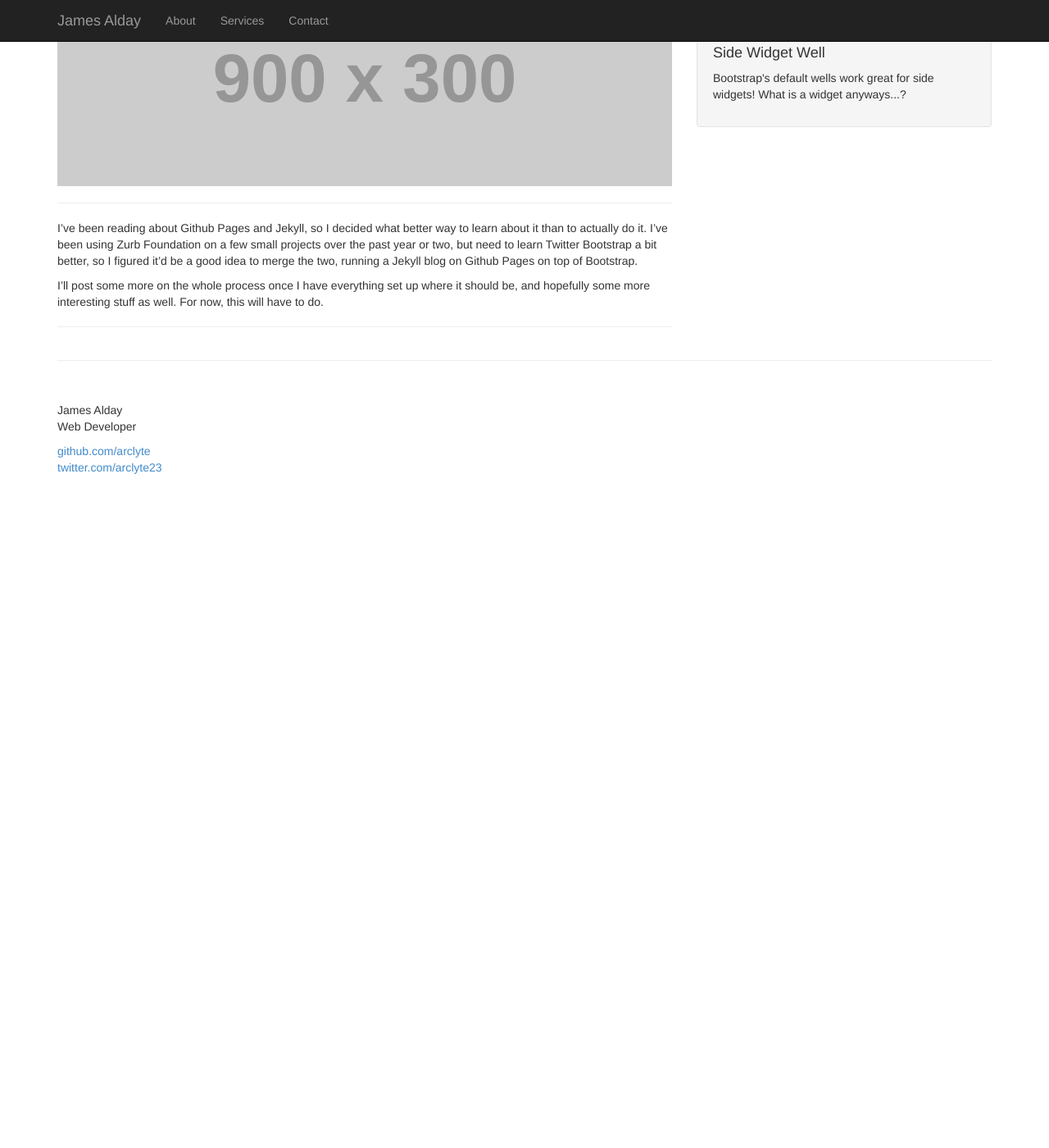
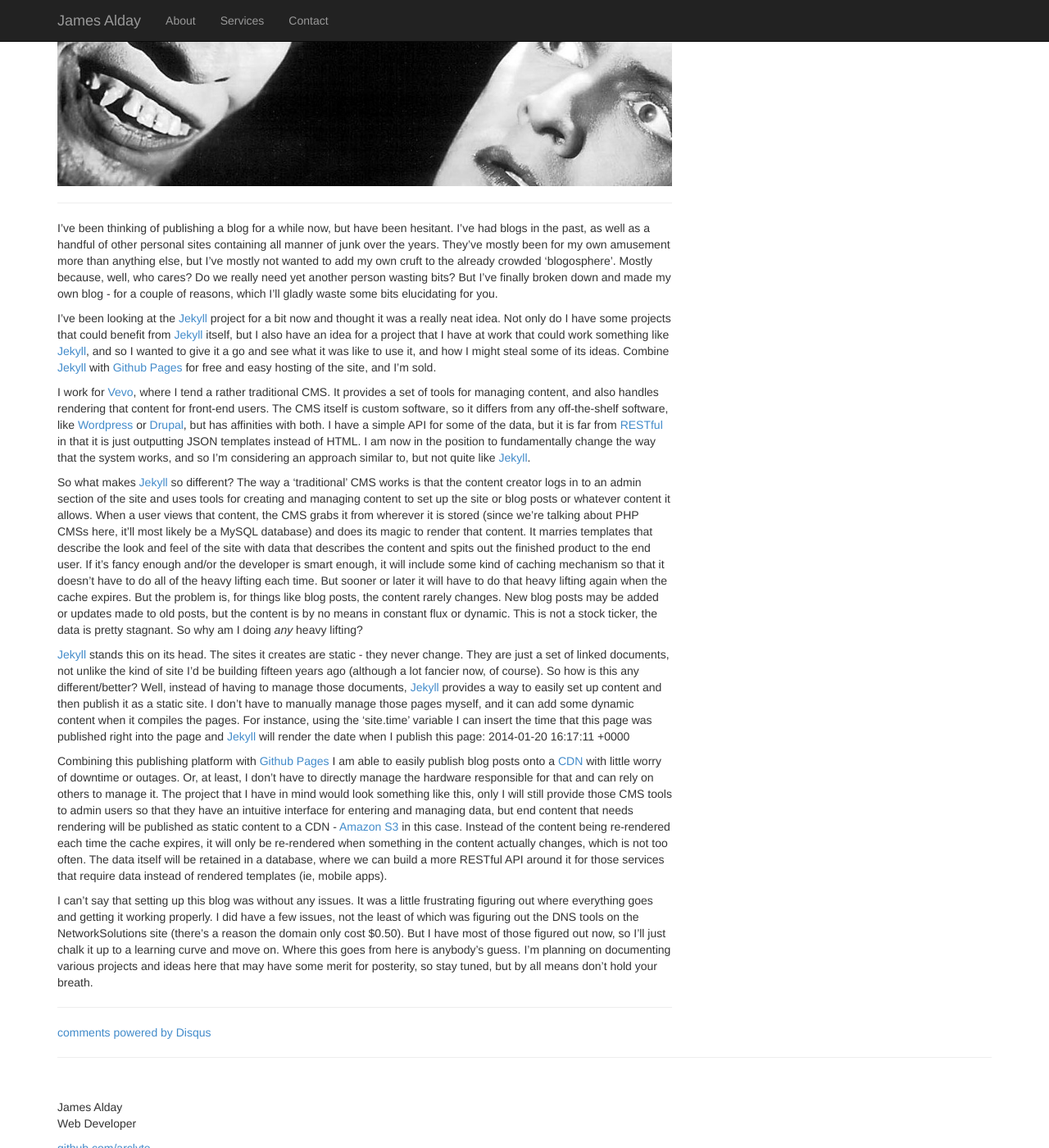
Before and after one commit to arclyte/arclyte.github.io, a Jekyll site: the page built from _posts/2014-01-18-so-this-is-a-post.markdown, in a window 1280 px wide and 1400 px high, scrolled down 285 px. Shown: the whole window at 82% size. Built offline with Jekyll 4.4.1, drawn with Linux system fonts in a browser that asks for light colours; nearby versions of some CDN libraries; library files that are not in the unit come from our copies; Markdown is read by kramdown in place of the engine named in the settings; comment, search, counter and statistics services are not loaded; before the commit the page ends 915 px from its top, so only the background shows below that; some of the changed text lies outside the part shown.

Commit message:
Add disqus comments, fix initial post
- default.html - added disqus comment code; removed side wells for now since they’re placeholders anyway; fix bootstrap js reference;
- post.html - post layout loads post header image from a variable instead of a static image
- rewrote initial post, added image variable

```diff
--- a/_layouts/default.html
+++ b/_layouts/default.html
@@ -66,6 +66,23 @@
 				<hr>
 
 				<!-- the comments -->
+				<div id="disqus_thread"></div>
+				<script type="text/javascript">
+					/* * * CONFIGURATION VARIABLES: EDIT BEFORE PASTING INTO YOUR WEBPAGE * * */
+					var disqus_shortname = 'jamesalday'; // required: replace example with your forum shortname
+					var disqus_identifier = '{{page.id}}';
+					var disqus_title = '{{page.title}}';
+					var disqus_url = '{{site.url}}{{page.url}}';
+
+					/* * * DON'T EDIT BELOW THIS LINE * * */
+					(function() {
+						var dsq = document.createElement('script'); dsq.type = 'text/javascript'; dsq.async = true;
+						dsq.src = '//' + disqus_shortname + '.disqus.com/embed.js';
+						(document.getElementsByTagName('head')[0] || document.getElementsByTagName('body')[0]).appendChild(dsq);
+					})();
+				</script>
+	<noscript>Please enable JavaScript to view the <a href="http://disqus.com/?ref_noscript">comments powered by Disqus.</a></noscript>
+	<a href="http://disqus.com" class="dsq-brlink">comments powered by <span class="logo-disqus">Disqus</span></a>
 
 			</div>
 
@@ -74,28 +91,6 @@
 					<a class="twitter-timeline" data-dnt="true" href="https://twitter.com/arclyte23" data-widget-id="424698835890225152">Tweets by @arclyte23</a>
 					<script>!function(d,s,id){var js,fjs=d.getElementsByTagName(s)[0],p=/^http:/.test(d.location)?'http':'https';if(!d.getElementById(id)){js=d.createElement(s);js.id=id;js.src=p+"://platform.twitter.com/widgets.js";fjs.parentNode.insertBefore(js,fjs);}}(document,"script","twitter-wjs");</script>
 				</div>
-				<div class="well">
-					<h4>Popular Blog Categories</h4>
-					<div class="row">
-						<div class="col-lg-6">
-							<ul class="list-unstyled">
-								<li><a href="">&nbsp;</a></li>
-							</ul>
-						</div>
-						<div class="col-lg-6">
-							<ul class="list-unstyled">
-								<li><a href="">&nbsp;</a></li>
-							</ul>
-						</div>
-					</div>
-				</div>
-				<!-- /well -->
-
-				<div class="well">
-					<h4>Side Widget Well</h4>
-					<p>Bootstrap's default wells work great for side widgets! What is a widget anyways...?</p>
-				</div>
-				<!-- /well -->
 			</div>
 		</div>
 
@@ -122,7 +117,7 @@
 
 	<!-- JavaScript -->
 	<script src="https://code.jquery.com/jquery.js"></script>
-	<script src="js/bootstrap.js"></script>
+	<script src="/js/bootstrap.js"></script>
 
 </body>
 
--- a/_layouts/post.html
+++ b/_layouts/post.html
@@ -7,7 +7,7 @@ layout: default
 	<span class="glyphicon glyphicon-time"></span> Posted on {{ page.date | date_to_string }}
 </p>
 <hr>
-<img src="http://placehold.it/900x300" class="img-responsive">
+<img src="{{site.url}}/images/{{page.header_image}}" class="img-responsive">
 <hr>
 <p class="lead">
 	{{ content }}
--- a/_posts/2014-01-18-so-this-is-a-post.markdown
+++ b/_posts/2014-01-18-so-this-is-a-post.markdown
@@ -1,9 +1,24 @@
 ---
 layout: post
 title:  "So, this is a blog..."
-date:   2014-01-18 18:15:00
+date:   2014-01-20 09:14:00
+header_image: jekyll_hyde.jpg
 ---
 
-I've been reading about Github Pages and Jekyll, so I decided what better way to learn about it than to actually do it.  I've been using Zurb Foundation on a few small projects over the past year or two, but need to learn Twitter Bootstrap a bit better, so I figured it'd be a good idea to merge the two, running a Jekyll blog on Github Pages on top of Bootstrap.
+I've been thinking of publishing a blog for a while now, but have been hesitant.  I've had blogs in the past, as well as a handful of other personal sites containing all manner of junk over the years.  They've mostly been for my own amusement more than anything else, but I've mostly not wanted to add my own cruft to the already crowded 'blogosphere'.  Mostly because, well, who cares?  Do we really need yet another person wasting bits?  But I've finally broken down and made my own blog - for a couple of reasons, which I'll gladly waste some bits elucidating for you.
 
-I'll post some more on the whole process once I have everything set up where it should be, and hopefully some more interesting stuff as well. For now, this will have to do.
+I've been looking at the [Jekyll] project for a bit now and thought it was a really neat idea.  Not only do I have some projects that could benefit from [Jekyll] itself, but I also have an idea for a project that I have at work that could work something like [Jekyll], and so I wanted to give it a go and see what it was like to use it, and how I might steal some of its ideas.  Combine [Jekyll] with [Github Pages] for free and easy hosting of the site, and I'm sold.
+
+I work for [Vevo](http://www.vevo.com), where I tend a rather traditional CMS.  It provides a set of tools for managing content, and also handles rendering that content for front-end users.  The CMS itself is custom software, so it differs from any off-the-shelf software, like [Wordpress](http://wordpress.org/) or [Drupal](https://drupal.org/), but has affinities with both.  I have a simple API for some of the data, but it is far from [RESTful](http://en.wikipedia.org/wiki/Representational_state_transfer) in that it is just outputting JSON templates instead of HTML.  I am now in the position to fundamentally change the way that the system works, and so I'm considering an approach similar to, but not quite like [Jekyll].
+
+So what makes [Jekyll] so different?  The way a 'traditional' CMS works is that the content creator logs in to an admin section of the site and uses tools for creating and managing content to set up the site or blog posts or whatever content it allows.  When a user views that content, the CMS grabs it from wherever it is stored (since we're talking about PHP CMSs here, it'll most likely be a MySQL database) and does its magic to render that content.  It marries templates that describe the look and feel of the site with data that describes the content and spits out the finished product to the end user.  If it's fancy enough and/or the developer is smart enough, it will include some kind of caching mechanism so that it doesn't have to do all of the heavy lifting each time. But sooner or later it will have to do that heavy lifting again when the cache expires.  But the problem is, for things like blog posts, the content rarely changes.  New blog posts may be added or updates made to old posts, but the content is by no means in constant flux or dynamic.  This is not a stock ticker, the data is pretty stagnant.  So why am I doing _any_ heavy lifting?
+
+[Jekyll] stands this on its head.  The sites it creates are static - they never change.  They are just a set of linked documents, not unlike the kind of site I'd be building fifteen years ago (although a lot fancier now, of course).  So how is this any different/better?  Well, instead of having to manage those documents, [Jekyll] provides a way to easily set up content and then publish it as a static site.  I don't have to manually manage those pages myself, and it can add some dynamic content when it compiles the pages.  For instance, using the 'site.time' variable I can insert the time that this page was published right into the page and [Jekyll] will render the date when I publish this page: {{site.time}}
+
+Combining this publishing platform with [Github Pages] I am able to easily publish blog posts onto a [CDN](http://en.wikipedia.org/wiki/Content_delivery_network) with little worry of downtime or outages.  Or, at least, I don't have to directly manage the hardware responsible for that and can rely on others to manage it.  The project that I have in mind would look something like this, only I will still provide those CMS tools to admin users so that they have an intuitive interface for entering and managing data, but end content that needs rendering will be published as static content to a CDN - [Amazon S3](http://aws.amazon.com/s3/) in this case.  Instead of the content being re-rendered each time the cache expires, it will only be re-rendered when something in the content actually changes, which is not too often.  The data itself will be retained in a database, where we can build a more RESTful API around it for those services that require data instead of rendered templates (ie, mobile apps).
+
+I can't say that setting up this blog was without any issues.  It was a little frustrating figuring out where everything goes and getting it working properly.  I did have a few issues, not the least of which was figuring out the DNS tools on the NetworkSolutions site (there's a reason the domain only cost $0.50).  But I have most of those figured out now, so I'll just chalk it up to a learning curve and move on.  Where this goes from here is anybody's guess.  I'm planning on documenting various projects and ideas here that may have some merit for posterity, so stay tuned, but by all means don't hold your breath.
+
+
+[Jekyll]: http://jekyllrb.com/
+[Github Pages]: http://pages.github.com/
```
Also changed, not shown: images/jekyll_hyde.jpg (added).
